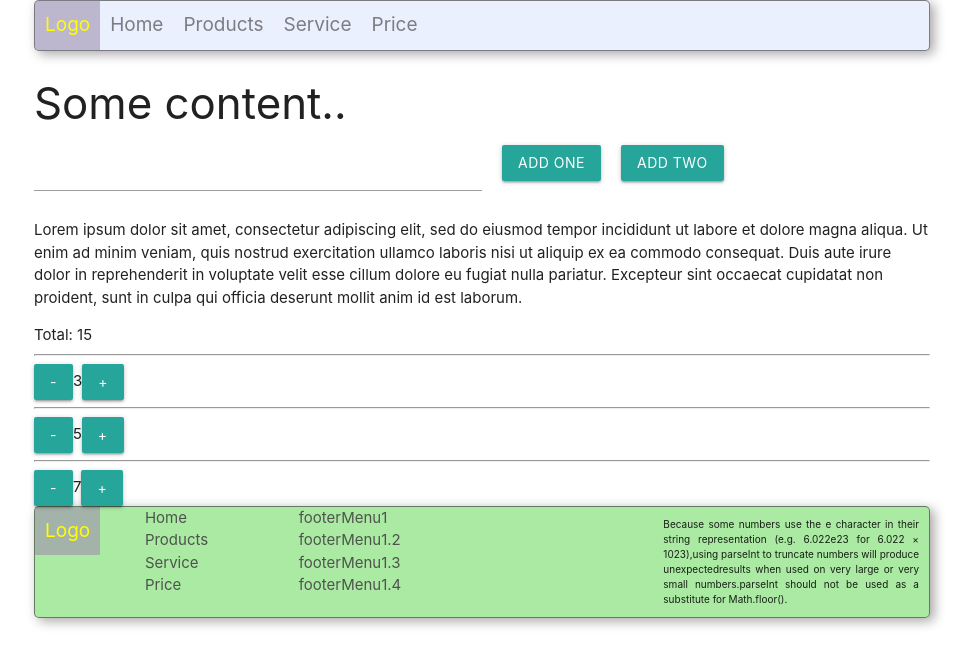
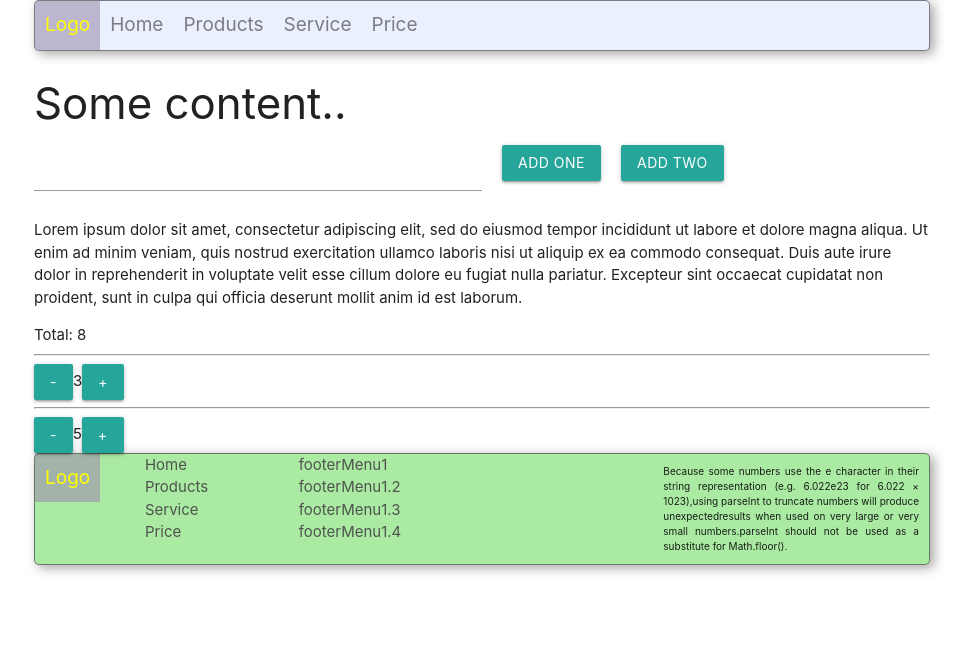
Before and after one commit to Volodymyr-Cherniak/CRA, a React (Create React App) app: page / in a window 1280 px wide. Shown: the top 666 px of the page, without its empty margins (158-1129 px from the left). Built offline with nearby package versions, Linux system fonts and the light colour scheme.

Commit message:
add first state

```diff
--- a/src/Components/App.js
+++ b/src/Components/App.js
@@ -49,13 +49,12 @@ const App = () => {
   ];
   const text = "Because some numbers use the e character in their string representation (e.g. 6.022e23 for 6.022 × 1023),using parseInt to truncate numbers will produce unexpectedresults when used on very large or very small numbers.parseInt should not be used as a substitute for Math.floor().";
 
-  const num = [3, 5, 7];
+  const num = [3, 5];
   const sum = num.reduce((a, b) => a + b);
   const [total, setTotal] = useState(sum);
   const totals = (value) => {
     setTotal(value + total);
   };
-
 
   return (
     <div>
@@ -65,11 +64,13 @@ const App = () => {
         <Content bc={buttonClicked}/>
 
         Total: {total}
+
         {num.map(el =>
           <Counter
             num={el}
             totals={totals}
-          />)}
+          />
+        )}
 
         <Footer
           footerMenu1={items}
```
